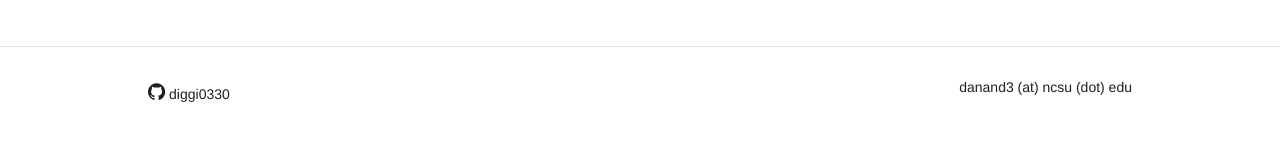
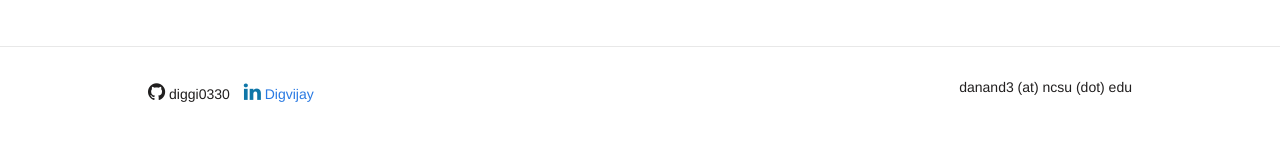
Before and after one commit to diggi0330/diggi.github.io, a Jekyll site: the page built from index.html, in a window 1280 px wide. Shown: the part 503-644 px from the top of the page. Built offline with Jekyll 4.4.1, drawn with Linux system fonts in a browser that asks for light colours; nearby versions of some CDN libraries; some web fonts are replaced; a style sheet for code colours, icons or effects is not loaded.

Commit message:
Update layout.html

```diff
--- a/_layouts/layout.html
+++ b/_layouts/layout.html
@@ -61,9 +61,9 @@
             <a href="https://github.com/diggi0330/" style="color:#211F1F" target="_blank">
                 <i class="fa fa-github fa-10x" style="color:#211F1F"> </i> diggi0330
             </a>
-<!--             <a href="https://www.linkedin.com/in/diggi0330" target="_blank">
-              <i class="fa fa-linkedin fa-10x" style="color:#0e76a8"> </i> agarwl
-            </a> -->
+            <a href="https://www.linkedin.com/in/digvijay-anand/" target="_blank">
+              <i class="fa fa-linkedin fa-10x" style="color:#0e76a8"> </i> Digvijay
+            </a>
             <a href="https://scholar.google.com/citations?hl=en&authuser=1&user=qZbgSocAAAAJ" target="_blank">
               <i class="ai ai-google-scholar ai-10x" style="color:#0e76a8"> </i>
             </a>
```
